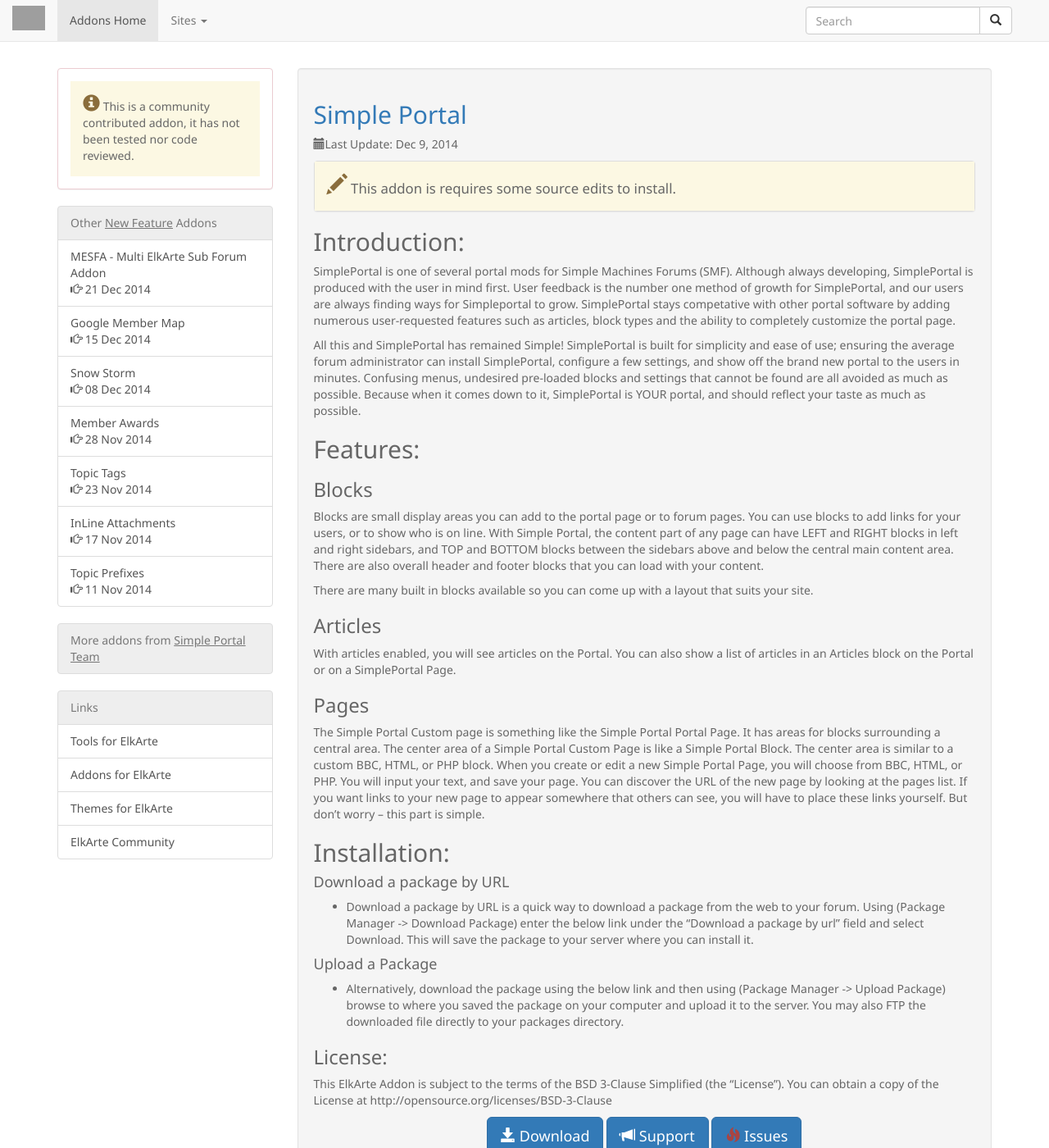
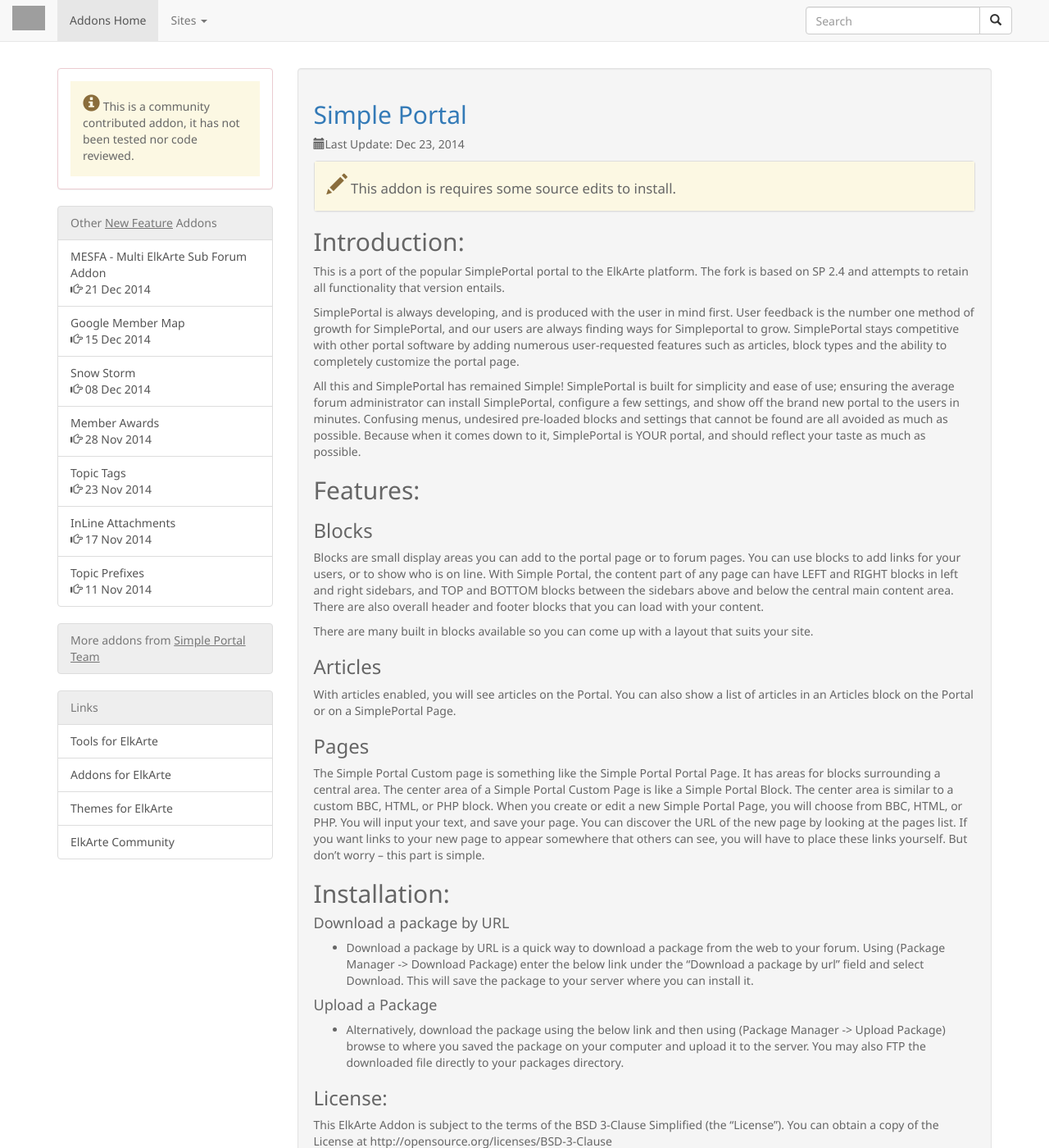
Before and after one commit to elkarte/addons, a Jekyll site: the page built from _posts/2014-05-03-Simple-Portal.MD, in a window 1280 px wide and 1400 px high. Shown: the whole window at 82% size. Built offline with Jekyll 4.4.1, drawn with Linux system fonts in a browser that asks for light colours; nearby versions of some CDN libraries; Markdown is read by kramdown in place of the engine named in the settings; grey boxes are pictures that could not be loaded.

Commit message:
! update link to release page and date

```diff
--- a/_posts/2014-05-03-Simple-Portal.MD
+++ b/_posts/2014-05-03-Simple-Portal.MD
@@ -2,23 +2,25 @@
 layout: post
 title: "Simple Portal"
 category: feature
-date: 2014-12-09
+date: 2014-12-23
 comments: false
 short: "Adds a portal to your forum, block, article and page support"
 license: BSD
-version: 2.4.0 alpha
+version: 0.0.1
 allhooks: no
-elkversion: 1.0
+elkversion: 1.0.1
 support: http://www.elkarte.net/community/index.php?topic=1399.0
 bugs: https://github.com/Spuds/Elk-SimplePortal/issues
 author: Simple Portal Team
 thumbnail:
-download: https://github.com/Spuds/Elk-SimplePortal/archive/master.zip
+download: https://github.com/Spuds/Elk-SimplePortal/releases/tag/0.0.1
 images:
 ---
 
 ## Introduction:
-SimplePortal is one of several portal mods for Simple Machines Forums (SMF). Although always developing, SimplePortal is produced with the user in mind first. User feedback is the number one method of growth for SimplePortal, and our users are always finding ways for Simpleportal to grow. SimplePortal stays competative with other portal software by adding numerous user-requested features such as articles, block types and the ability to completely customize the portal page.
+This is a port of the popular SimplePortal portal to the ElkArte platform.  The fork is based on SP 2.4 and attempts to retain all functionality that version entails.
+
+SimplePortal is always developing, and is produced with the user in mind first. User feedback is the number one method of growth for SimplePortal, and our users are always finding ways for Simpleportal to grow. SimplePortal stays competitive with other portal software by adding numerous user-requested features such as articles, block types and the ability to completely customize the portal page.
 
 All this and SimplePortal has remained Simple! SimplePortal is built for simplicity and ease of use; ensuring the average forum administrator can install SimplePortal, configure a few settings, and show off the brand new portal to the users in minutes. Confusing menus, undesired pre-loaded blocks and settings that cannot be found are all avoided as much as possible. Because when it comes down to it, SimplePortal is YOUR portal, and should reflect your taste as much as possible.
 
```
